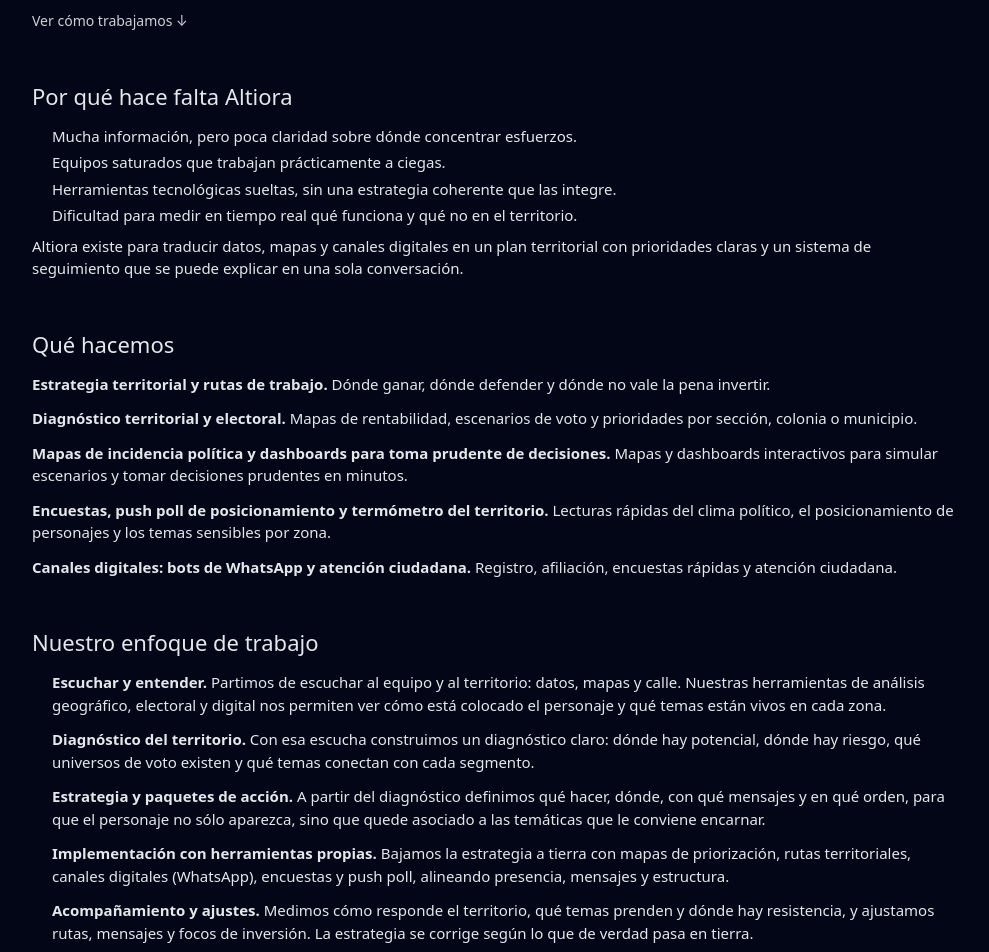
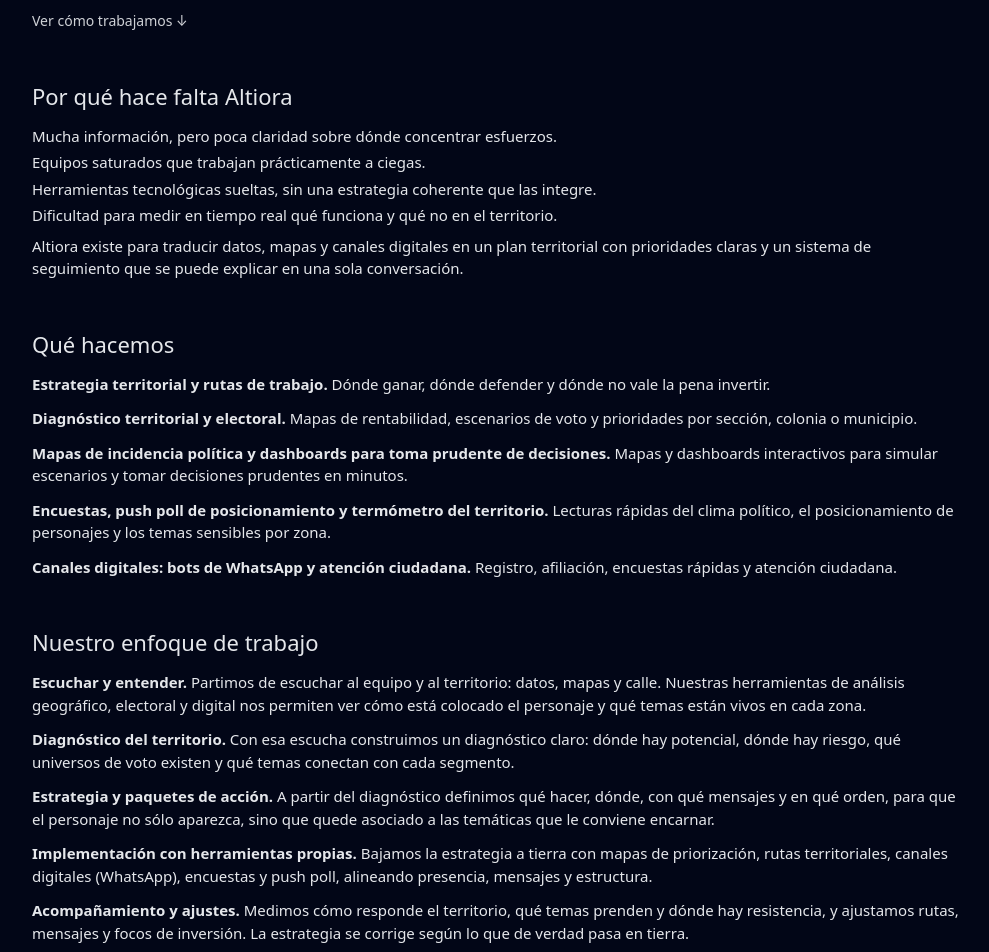
Before and after one commit to alanavenarias-code/altiora-site, a Next.js app: page / in a window 1280 px wide. Shown: the part 400-1352 px from the top of the page, without its empty margins (144-1133 px from the left). Built offline with nearby package versions, Linux system fonts and the light colour scheme.

Commit message:
Update page.tsx

```diff
--- a/app/page.tsx
+++ b/app/page.tsx
@@ -94,7 +94,7 @@
             marginBottom: "8px",
             display: "grid",
             gap: "4px",
-            paddingLeft: "20px",
+            paddingLeft: "0px",
           }}
         >
           <li>Mucha información, pero poca claridad sobre dónde concentrar esfuerzos.</li>
@@ -144,7 +144,15 @@
         }}
       >
         <h2 style={{ fontSize: "22px", marginBottom: "12px" }}>Nuestro enfoque de trabajo</h2>
-        <ol style={{ display: "grid", gap: "12px", fontSize: "15px", paddingLeft: "20px" }}>
+        <ol
+          style={{
+            display: "grid",
+            gap: "12px",
+            fontSize: "15px",
+            paddingLeft: 0,
+            listStyle: "none",
+          }}
+        >
           <li>
             <strong>Escuchar y entender.</strong>{" "}
             Partimos de escuchar al equipo y al territorio: datos, mapas y calle. Nuestras herramientas de análisis geográfico,
```
